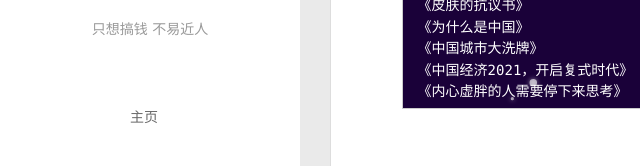
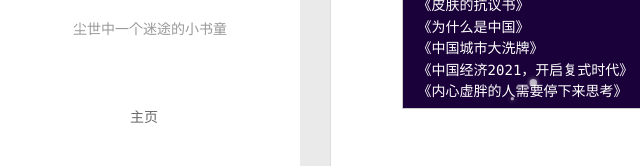
Before and after one commit to ah-cheng/ah-cheng.github.io, a plain HTML site: page 2021/01/01/2021-计划/index.html in a window 1280 px wide. Shown: the part 323-489 px from the top of the page, 0-640 px from the left. Drawn offline with Linux system fonts and the light colour scheme; some packages are replaced by stand-ins of ours; no server answers; animation ran at ten frames a second; a script that the page names is missing.

Commit message:
Site updated: 2021-06-11 18:51:50

```diff
--- a/2021/01/01/2021-计划/index.html
+++ b/2021/01/01/2021-计划/index.html
@@ -70,7 +70,7 @@
 			<h1 class="header-author"><a href="/">ah cheng</a></h1>
 		</hgroup>
 
-		<p class="header-subtitle">只想搞钱  不易近人</p>
+		<p class="header-subtitle">尘世中一个迷途的小书童</p>
 
 
 		<nav class="header-menu">
@@ -158,7 +158,7 @@
 			  <h1 class="header-author js-header-author">ah cheng</h1>
 			</hgroup>
 
-			<p class="header-subtitle"><i class="icon icon-quo-left"></i>只想搞钱  不易近人<i class="icon icon-quo-right"></i></p>
+			<p class="header-subtitle"><i class="icon icon-quo-left"></i>尘世中一个迷途的小书童<i class="icon icon-quo-right"></i></p>
 
 
 
--- a/atom.xml
+++ b/atom.xml
@@ -2,7 +2,7 @@
 <feed xmlns="http://www.w3.org/2005/Atom">
   <title>ah cheng</title>
 
-  <subtitle>只想搞钱  不易近人</subtitle>
+  <subtitle>尘世中一个迷途的小书童</subtitle>
   <link href="https://github.com/ah-cheng/ah-cheng.github.io/atom.xml" rel="self"/>
 
   <link href="https://github.com/ah-cheng/ah-cheng.github.io/"/>
```
Also changed, not shown: archives/2021/01/index.html (+2 -2 lines), archives/2021/index.html (+2 -2 lines), archives/index.html (+2 -2 lines), index.html (+2 -2 lines), tags/规划/index.html (+2 -2 lines).
